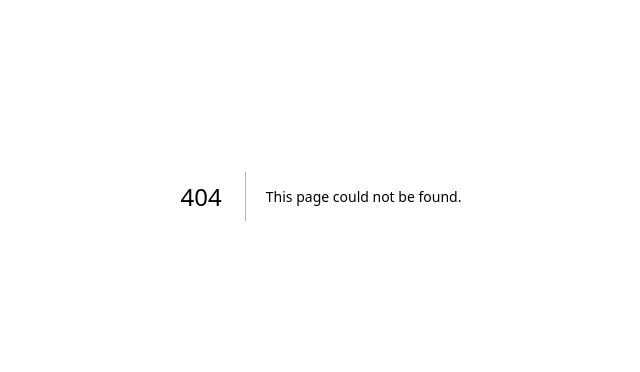
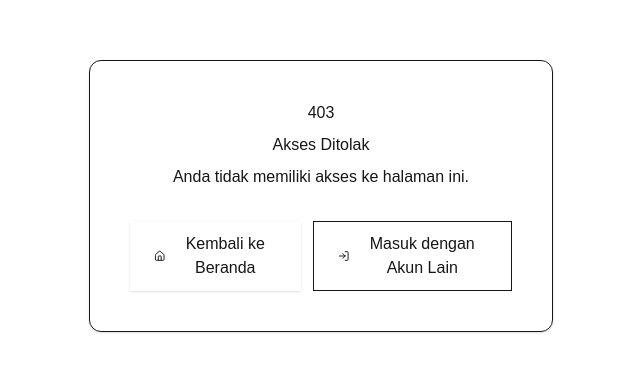
Before and after one commit to firahnuraisyah/Creosphere-Art-Showcase-Platform, a Next.js app: page /403 in a window 1280 px wide. Before the commit this address had no page. Shown: the part 204-576 px from the top of the page, without its empty margins (319-959 px from the left). Built offline with nearby package versions, Linux system fonts and the light colour scheme.

Commit message:
feat: tambah halaman 403 dan 404

```diff
--- /dev/null
+++ b/src/app/403/page.jsx
@@ -0,0 +1,34 @@
+    import Link from "next/link";
+    import { Home, LogIn } from "lucide-react";
+    import HeaderAuth from "@/components/layout/HeaderAuth";
+    import FooterAuth from "@/components/layout/FooterAuth";
+
+    export const metadata = { title: "Akses Ditolak" };
+
+    export default function Terlarang() {
+    return (
+        <div className="flex-1 flex flex-col justify-between">
+        <HeaderAuth />
+        <main className="w-full max-w-lg mx-auto px-6 py-8 text-center">
+            <div className="bg-light-surface rounded-xl border border-light-outline-variant p-10 shadow-sm">
+            <p className="font-headline text-display text-terracotta mb-2">403</p>
+            <h1 className="font-headline text-headline-md text-light-on-surface mb-2">Akses Ditolak</h1>
+            <p className="text-body-sm text-light-on-surface-variant text-pretty mb-8">
+                Anda tidak memiliki akses ke halaman ini.
+            </p>
+            <div className="flex flex-col sm:flex-row gap-3 justify-center">
+                <Link href="/" className="px-6 py-2.5 rounded-DEFAULT bg-light-primary text-light-on-primary font-medium hover:bg-[#6e3522] transition-colors shadow-sm inline-flex items-center justify-center gap-2">
+                <Home className="w-4 h-4" />
+                <span>Kembali ke Beranda</span>
+                </Link>
+                <Link href="/login" className="px-6 py-2.5 rounded-DEFAULT bg-light-surface text-light-on-surface border border-light-outline font-medium hover:bg-warm-cream transition-colors inline-flex items-center justify-center gap-2">
+                <LogIn className="w-4 h-4 text-olive" />
+                <span>Masuk dengan Akun Lain</span>
+                </Link>
+            </div>
+            </div>
+        </main>
+        <FooterAuth />
+        </div>
+    );
+    }
--- /dev/null
+++ b/src/app/not-found.jsx
@@ -0,0 +1,40 @@
+    import Link from "next/link";
+    import { Home, Search } from "lucide-react";
+    import HeaderAuth from "@/components/layout/HeaderAuth";
+    import FooterAuth from "@/components/layout/FooterAuth";
+
+    export const metadata = { title: "Halaman Tidak Ditemukan" };
+
+    export default function TidakDitemukan() {
+    return (
+        <div className="flex-1 flex flex-col justify-between">
+        <HeaderAuth
+            kanan={
+            <Link href="/artworks" className="text-body-sm text-light-primary font-medium hover:underline">
+                Jelajahi Karya
+            </Link>
+            }
+        />
+        <main className="w-full max-w-lg mx-auto px-6 py-8 text-center">
+            <div className="bg-light-surface rounded-xl border border-light-outline-variant p-10 shadow-sm">
+            <p className="font-headline text-display text-terracotta mb-2">404</p>
+            <h1 className="font-headline text-headline-md text-light-on-surface mb-2">Halaman Ini Tidak Ada di Pameran</h1>
+            <p className="text-body-sm text-light-on-surface-variant text-pretty mb-8">
+                Karya, seniman, atau halaman yang Anda cari mungkin sudah dipindahkan, diturunkan, atau tidak pernah ada.
+            </p>
+            <div className="flex flex-col sm:flex-row gap-3 justify-center">
+                <Link href="/" className="px-6 py-2.5 rounded-DEFAULT bg-light-primary text-light-on-primary font-medium hover:bg-[#6e3522] transition-colors shadow-sm inline-flex items-center justify-center gap-2">
+                <Home className="w-4 h-4" />
+                <span>Kembali ke Beranda</span>
+                </Link>
+                <Link href="/artworks" className="px-6 py-2.5 rounded-DEFAULT bg-light-surface text-light-on-surface border border-light-outline font-medium hover:bg-warm-cream transition-colors inline-flex items-center justify-center gap-2">
+                <Search className="w-4 h-4 text-olive" />
+                <span>Jelajahi Karya</span>
+                </Link>
+            </div>
+            </div>
+        </main>
+        <FooterAuth />
+        </div>
+    );
+    }
```
